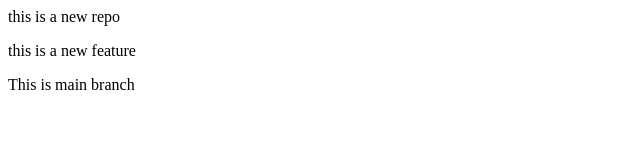
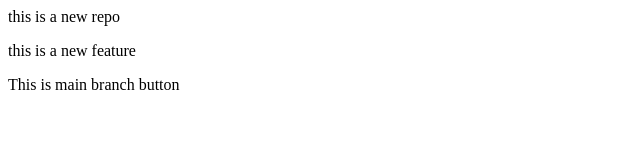
Before and after one commit to Varshitha-P-Keka/local-repo, a plain HTML site: page index.html in a window 1280 px wide. Shown: the full height of the page, 0-640 px from the left. Drawn offline with Linux system fonts and the light colour scheme.

Commit message:
button changes

```diff
--- a/index.html
+++ b/index.html
@@ -1,3 +1,3 @@
 <p>this is a new repo</p>
 <p>this is a new feature</p>
-<p>This is main branch</p>
+<p>This is main branch button</p>
```
